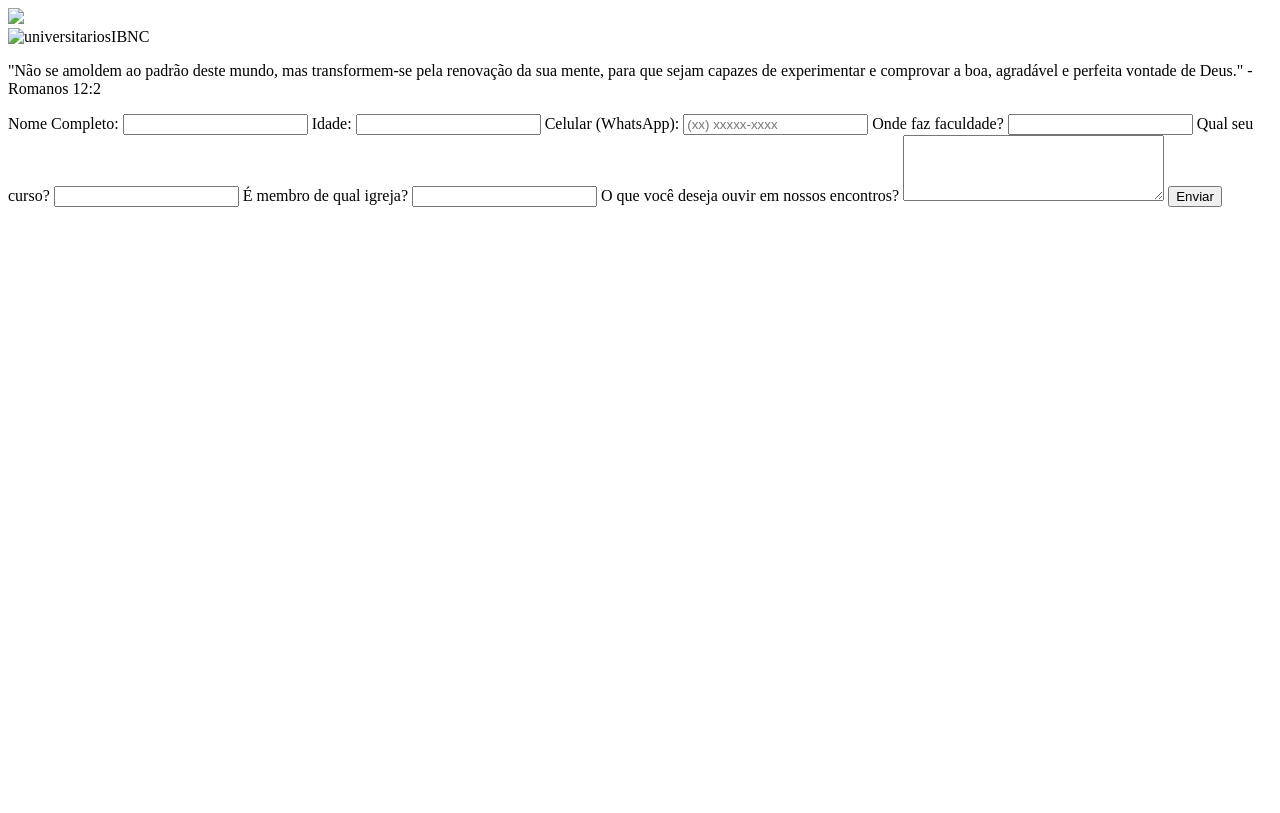
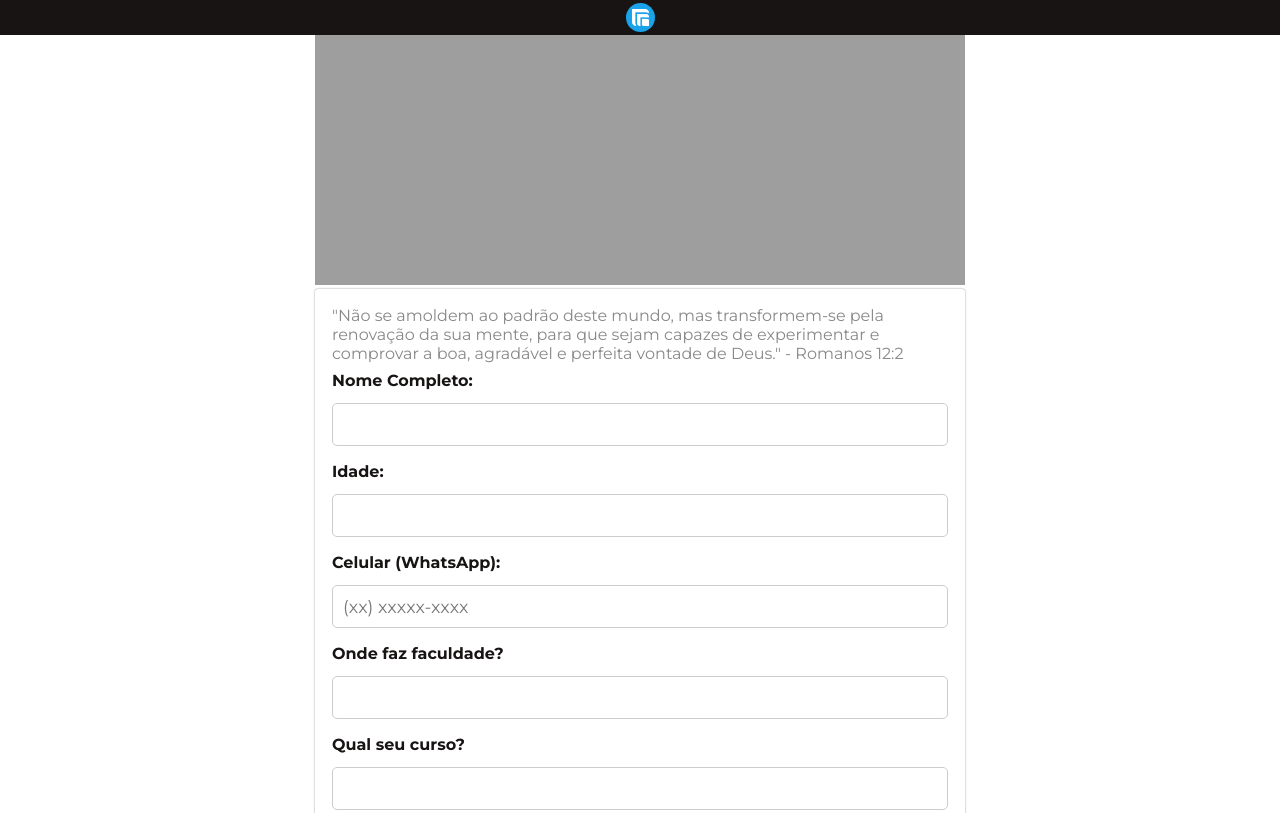
Before and after one commit to ibnchurch/forms, a plain HTML site: page universitarios/index.html in a window 1280 px wide. Shown: the top 813 px of the page. Drawn offline with nearby package versions, Linux system fonts and the light colour scheme; the site is published under a folder, as on GitHub Pages, so addresses that start at the root find nothing.

Commit message:
Update index.html

```diff
--- a/universitarios/index.html
+++ b/universitarios/index.html
@@ -4,7 +4,7 @@
     <meta charset="UTF-8">
     <meta name="viewport" content="width=device-width, initial-scale=1.0">
     <title>Universitários IBNC</title>
-    <link rel="stylesheet" href="/css/universitarios.css"/>
+    <link rel="stylesheet" href="../css/universitarios.css"/>
     <link rel="preconnect" href="https://fonts.googleapis.com" />
     <link rel="preconnect" href="https://fonts.gstatic.com" crossorigin />
     <link
@@ -15,18 +15,18 @@
       rel="stylesheet"
       href="https://fonts.googleapis.com/css2?family=Material+Symbols+Outlined:opsz,wght,FILL,GRAD@24,400,0,0"
     />
-    <link rel="icon" href="/assets/ibnc.png" type="image/x-icon" />
+    <link rel="icon" href="../assets/ibnc.png" type="image/x-icon" />
 </head>
 
 <body>
     <div class="container">
         <div class="title__box">
             <div class="img__box">
-                <img src="/assets/ibnc.png" />
+                <img src="../assets/ibnc.png" />
               </div>
         </div>
         <div class="img">
-            <img src="/assets/UniversitariosIBNC.png" alt="universitariosIBNC">
+            <img src="../assets/UniversitariosIBNC.png" alt="universitariosIBNC">
         </div>
         <div class="content">
                 <p>
```
